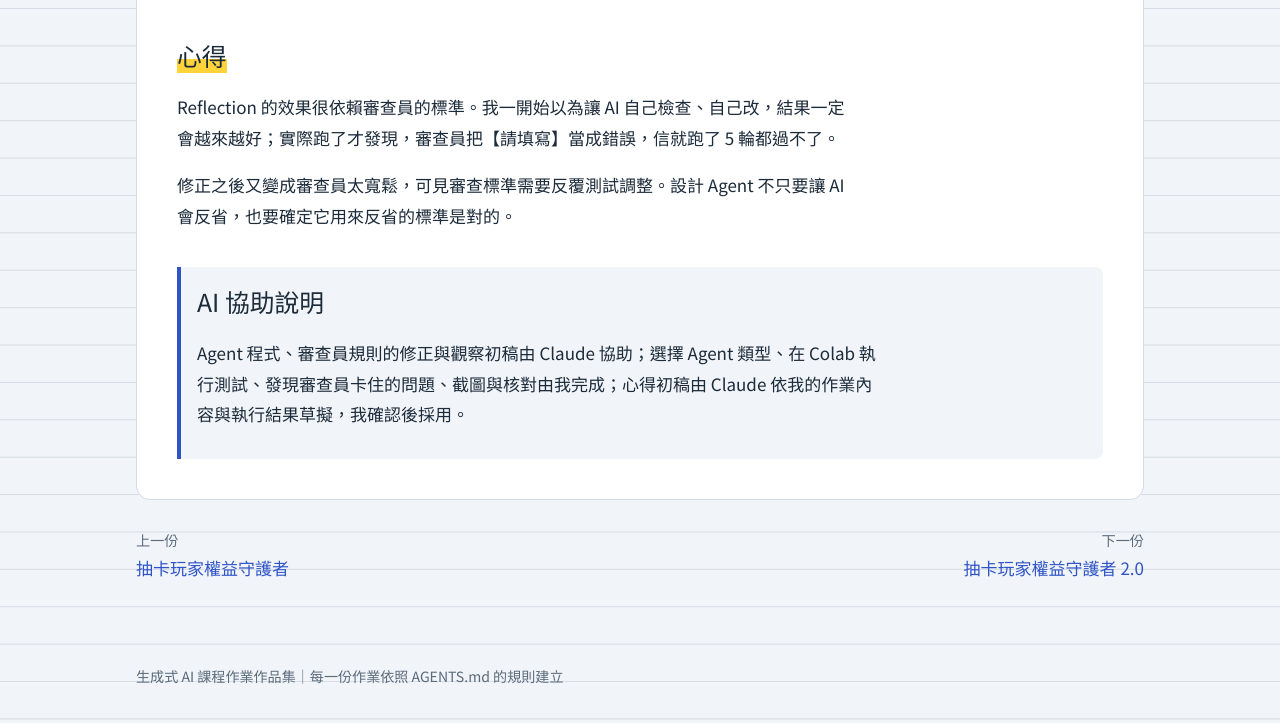
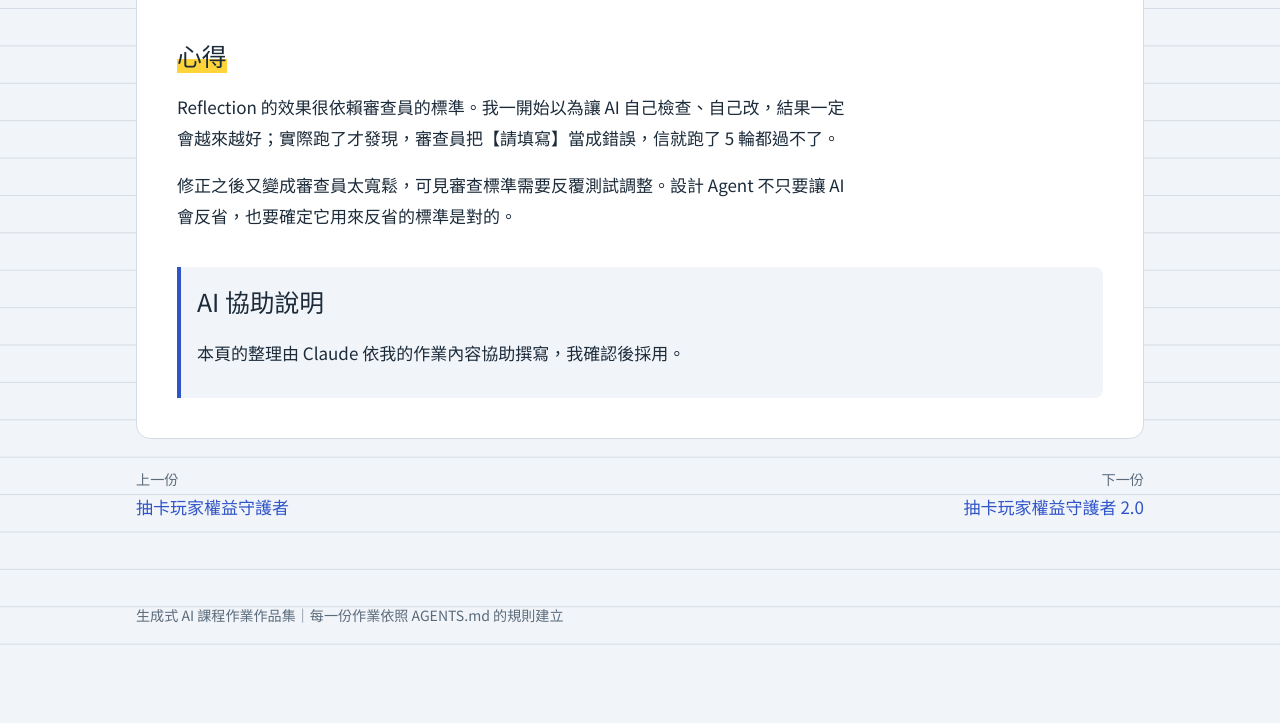
Before and after one commit to elainechiu2005-collab/genai-portfolio, a plain HTML site: page works/w08-reflection-agent.html in a window 1280 px wide. Shown: the part 2385-3108 px from the top of the page. After the commit the page ends 3053 px from the top, so only its background shows below. Drawn offline with Linux system fonts and the light colour scheme; a web font is replaced by a local one.

Commit message:
Update w08-reflection-agent.html

```diff
--- a/works/w08-reflection-agent.html
+++ b/works/w08-reflection-agent.html
@@ -62,7 +62,7 @@
 
     <section class="ai-note">
       <h2>AI 協助說明</h2>
-      <p>Agent 程式、審查員規則的修正與觀察初稿由 Claude 協助；選擇 Agent 類型、在 Colab 執行測試、發現審查員卡住的問題、截圖與核對由我完成；心得初稿由 Claude 依我的作業內容與執行結果草擬，我確認後採用。</p>
+      <p>本頁的整理由 Claude 依我的作業內容協助撰寫，我確認後採用。</p>
     </section>
   </article>
 
```
